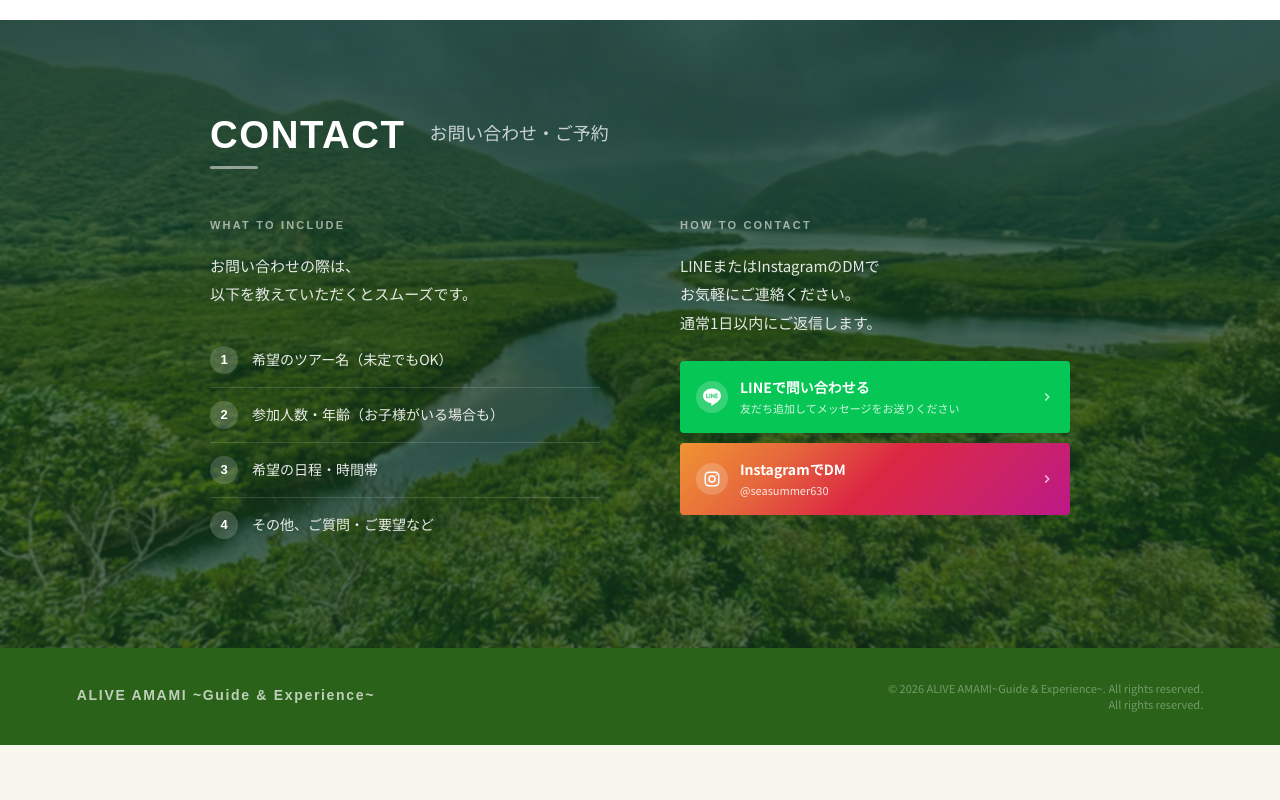
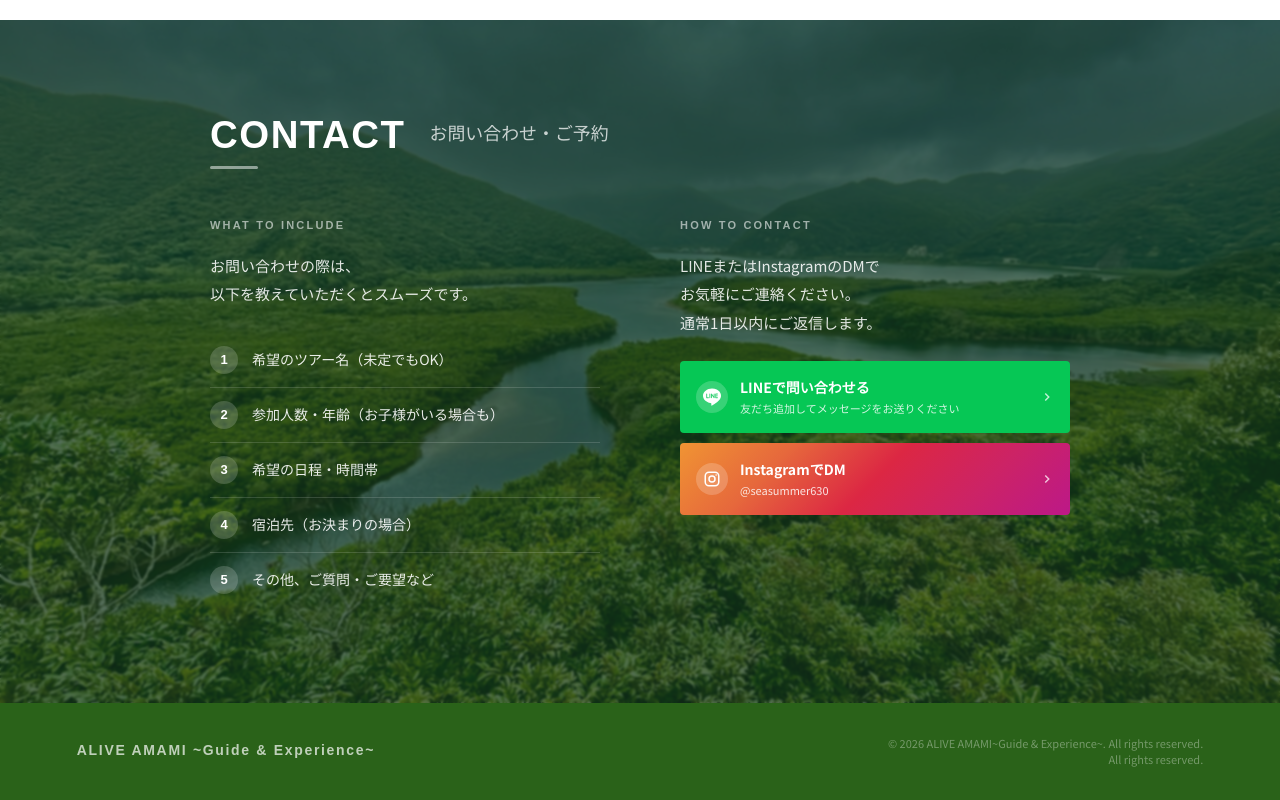
Before and after one commit to ikucha-portfolio/amami-guide-redesign, a React (Vite) app: page / in a window 1280 px wide. Shown: the part 4318-5118 px from the top of the page. Before the commit the page ends 5063 px from the top, so only its background shows below. Built offline with nearby package versions, Linux system fonts and the light colour scheme.

Commit message:
Contactの問い合わせ内容に宿泊先を追加

```diff
--- a/src/components/Contact.jsx
+++ b/src/components/Contact.jsx
@@ -17,6 +17,7 @@ export default function Contact() {
     "希望のツアー名（未定でもOK）",
     "参加人数・年齢（お子様がいる場合も）",
     "希望の日程・時間帯",
+    "宿泊先（お決まりの場合）",
     "その他、ご質問・ご要望など",
   ];
 
```
